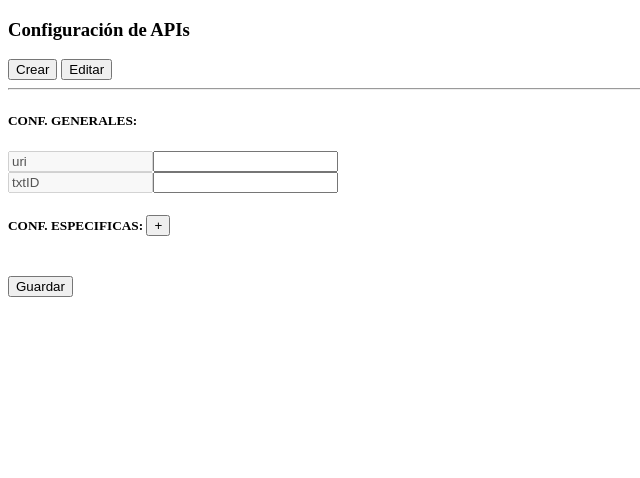
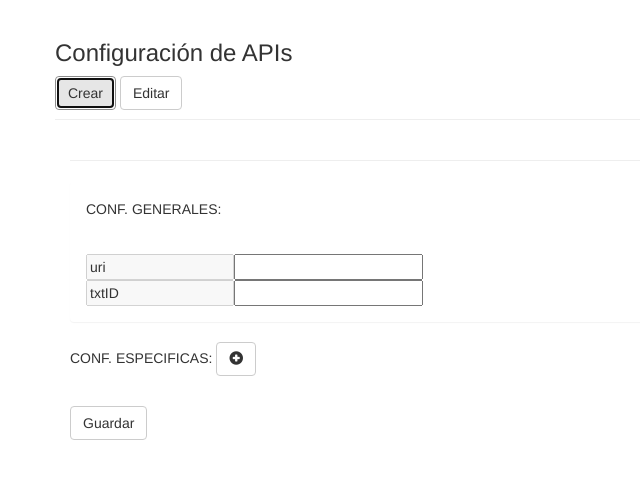
Before and after one commit to jrvldam/confAPI, a website: page site/views/index.html in a window 1280 px wide. Both pictures are taken after a click on the button "Crear". Shown: the whole page, without its empty margins (0-640 px from the left). Drawn offline with nearby package versions, Linux system fonts and the light colour scheme; files whose address does not match are found by name.

Commit message:
bootstrap añadido

```diff
--- a/site/public/javascripts/index.js
+++ b/site/public/javascripts/index.js
@@ -114,7 +114,7 @@ function pintarForm(datos)
 	for(var keyGroup in datos.especificas)
 	{
 		// PINTA GRUPO
-		var _divGroup = $('<div></div>').attr({'name': keyGroup, 'class':'grupos'});
+		var _divGroup = $('<div></div>').attr({'name': keyGroup, 'class':'well'});
 		var _nameGroup = $('<input></input>').attr({'type':'text','size':'15','dislabed':'true'}).val(keyGroup);
 		var _btnGroup = $('<button></button').attr('type','button').text('-').click(function()
 			{
--- a/site/views/index.html
+++ b/site/views/index.html
@@ -1,46 +1,57 @@
 <!doctype html>
 <html lang="es">
 <head>
+	<title>CONF API</title>
 	<meta charset="utf-8">
-	<title>CONF API</title>
+	<meta name="viewport" content="width=device-width, initial-scale=1">
+	<link rel="stylesheet" href="https://maxcdn.bootstrapcdn.com/bootstrap/3.3.4/css/bootstrap.min.css">
 	<style type="text/css">
 		.hide{ display: none; }
-		.grupos{ border: 1px dotted #777; padding: 5px; }
+		/*.grupos{ border: 1px dotted #777; padding: 5px; }*/
 	</style>
 </head>
 <body>
-	<div class="main">
-		<div>
-			<h3>Configuración de APIs</h3>
-			<button type="button" id="crear">Crear</button>
-			<button type="button" id="editar">Editar</button>
-			<input type="text" id="cajaAPI" class="hide">
-			<button  type="button" id="btnFind" class="hide" disabled="true">o-</button>
+	<div class="container">
+		<div class="row">
+			<div class="page-header">
+				<h3>Configuración de APIs</h3>
+				<button type="button" id="crear" class="btn btn-default">Crear</button>
+				<button type="button" id="editar" class="btn btn-default">Editar</button>
+				<input type="text" id="cajaAPI" class="hide">
+				<button  type="button" id="btnFind" class="btn btn-default hide" disabled="true">
+					<span class="glyphicon glyphicon-search"></span>
+				</button>
+			</div>
 		</div>
 		<hr>
-		<form method="post" name="myForm" id="myForm" class="hide">
+		<form method="post" name="myForm" id="myForm" class="hide form">
 			<h4></h4>
-			<div>
-				<h5>CONF. GENERALES: </h5>
-				<div id="gnrl"></div>
+			<div class="panel">
+				<h5 class="panel-heading">CONF. GENERALES: </h5>
+				<div id="gnrl" class="panel-body"></div>
 			</div>
 			<div>
 				<h5>
 					CONF. ESPECIFICAS:
-					<button type="button" id="masGroup">+</button>
+					<button type="button" id="masGroup" class="btn btn-default">
+						<span class="glyphicon glyphicon-plus-sign"> </span>
+					</button>
 					&nbsp;&nbsp;
 					<span id="newGroup" class="hide">
 						<input type="text" name="newGroupName" id="newGroupName">
-						<button type="button" id="btnNewGroup" disabled="true">+</button>
+						<button type="button" id="btnNewGroup" disabled="true" class="btn btn-default">
+							<span class="glyphicon glyphicon-ok-sign"> </span>
+						</button>
 					</span>
 				</h5>
 				<div id="espc"></div>
 			</div>
 			<br>
-			<button type="button" id="guardar">Guardar</button>
+			<button type="button" id="guardar" class="btn btn-default">Guardar</button>
 		</form>
 	</div>
 	<script type="text/javascript" src="javascripts/jquery-2.1.3.min.js"></script>
+	<script type="text/javascript" src="https://maxcdn.bootstrapcdn.com/bootstrap/3.3.4/js/bootstrap.min.js"></script>
 	<script type="text/javascript" src="javascripts/index.js"></script>
 </body>
 </html>
```
